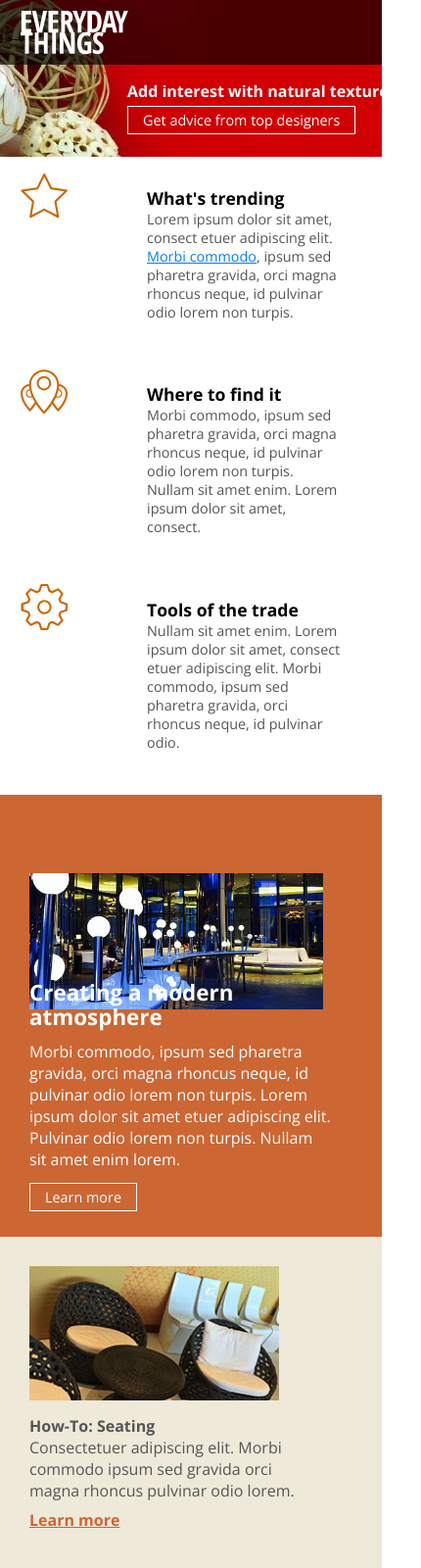
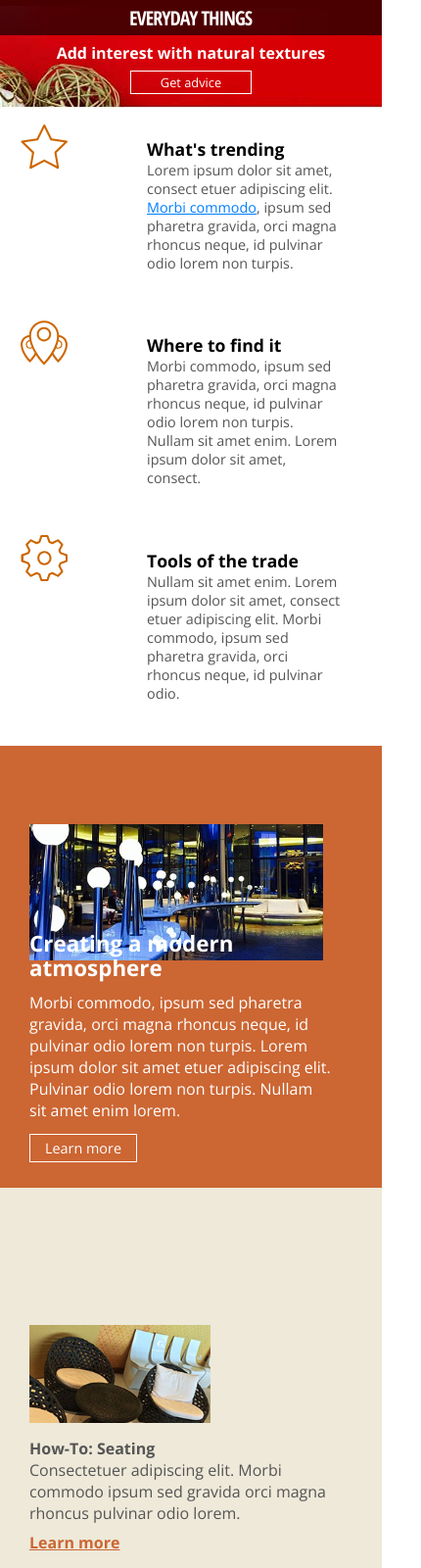
Before and after one commit to whitebird08/responsive, a plain HTML site: page index.html in a window 390 px wide. Shown: the top 1600 px of the page at 98% size, 430 px wide, since content can reach past the window. Drawn offline with nearby package versions, Linux system fonts and the light colour scheme.

Commit message:
added media query for tiny screens

```diff
--- a/css/screen.css
+++ b/css/screen.css
@@ -311,5 +311,36 @@ footer a:hover { color: #000; }
 	/* Footer */
 	footer div.content { display: block;margin-top: 15px;}
 	footer div.content a { margin: 0 20px 0 0; }
+}
+
+@media screen and (max-width: 425px) {
+	/*Header*/
+	header { height: 110px; background-image: url(../images/banner_425.jpg); }
+
+	header a.logo {
+		height: 36px; background: rgba(0,0,0,.65) url(../images/logo_small.svg) no-repeat center center;
+		background-size: 126px 17px;
+	}
+
+	header div.hero { width: 100%; left: 0px; top: 46px; text-align: center; }
+	header div.hero h1 { font-size: 1em; margin-bottom: 10px; }
+	header div.hero a.btn { padding: 2px 30px; font-size: .8em;}
+	header div.hero a.btn span { display: none;  }
+
+	/* Section - Hot-To */
+
+	section.how-to aside div.content { padding: 140px 20px 20px 0px; }
+	section.how-to aside div.content img { width: auto; height: 100px; top: 30px; }
+	section.how-to blockquote { margin: 10px 40px 0 20px; }
+
+	/* Footer */
+
+	footer::after {content: ''; display: block; clear: both; }
+
+	footer div.content a {
+		display: inline-block; margin: 0 0 10px 0;
+		float: left;
+		clear: both;
+	}
 
 }
--- a/index.html
+++ b/index.html
@@ -15,7 +15,7 @@
 				<a class="logo" title="Everyday Things" href="http://ryanbird.io"><span>Everyday Things</span></a>
 				<div class="hero">
 					<h1>Add interest with natural textures</h1>
-					<a class="btn" title="Get advice from top designers" href="#">Get advice from top designers</a>
+					<a class="btn" title="Get advice from top designers" href="#">Get advice<span> from top designers</span></a>
 				</div>
 			</header>
 
```
